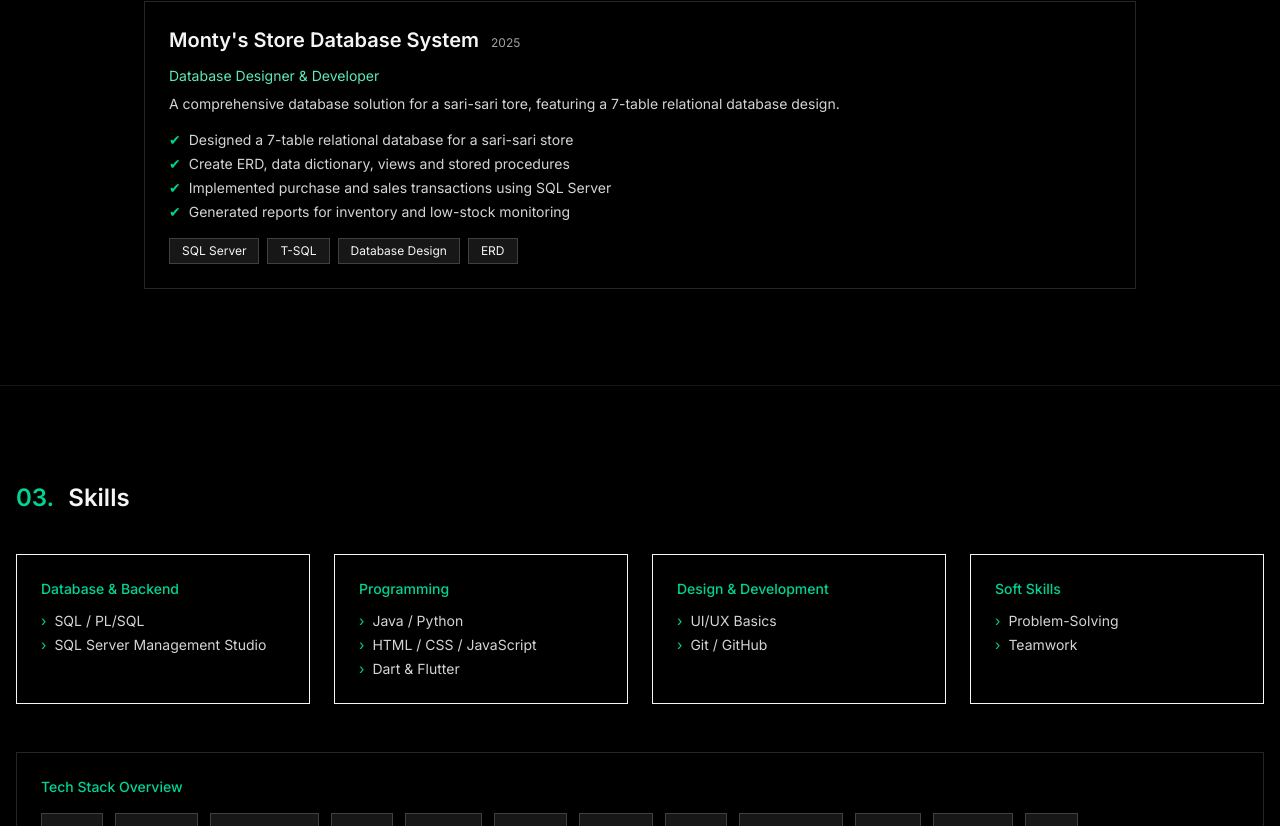
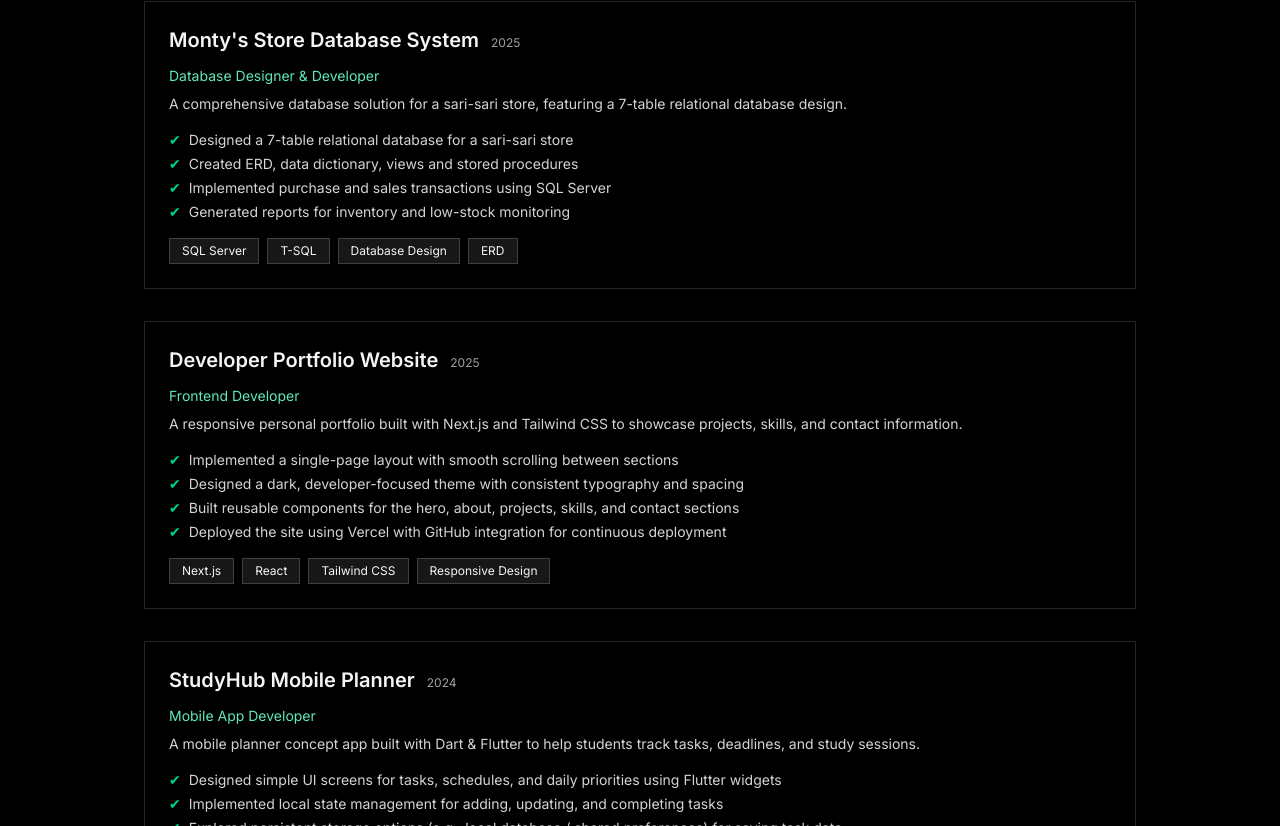
Before and after one commit to corvo-fly/montelibano_nextjs_portfolio, a Next.js app: page / in a window 1280 px wide. Shown: the part 2134-2960 px from the top of the page. Built offline with nearby package versions, Linux system fonts and the light colour scheme.

Commit message:
update project and readme

```diff
--- a/components/projects.jsx
+++ b/components/projects.jsx
@@ -5,25 +5,62 @@ const projects = [
         title: "Monty's Store Database System",
         year: "2025",
         role: "Database Designer & Developer",
-        description: "A comprehensive database solution for a sari-sari tore, featuring a 7-table relational database design.",
+        description:
+        "A comprehensive database solution for a sari-sari store, featuring a 7-table relational database design.",
         bullets: [
             "Designed a 7-table relational database for a sari-sari store",
-            "Create ERD, data dictionary, views and stored procedures",
+            "Created ERD, data dictionary, views and stored procedures",
             "Implemented purchase and sales transactions using SQL Server",
             "Generated reports for inventory and low-stock monitoring",
             ],
         tags: ["SQL Server", "T-SQL", "Database Design", "ERD"],
+        link: "/Montelibano_Data.pdf",
+    },
+    {
+        title: "Developer Portfolio Website",
+        year: "2025",
+        role: "Frontend Developer",
+        description:
+        "A responsive personal portfolio built with Next.js and Tailwind CSS to showcase projects, skills, and contact information.",
+        bullets: [
+            "Implemented a single-page layout with smooth scrolling between sections",
+            "Designed a dark, developer-focused theme with consistent typography and spacing",
+            "Built reusable components for the hero, about, projects, skills, and contact sections",
+            "Deployed the site using Vercel with GitHub integration for continuous deployment",
+        ],
+        tags: ["Next.js", "React", "Tailwind CSS", "Responsive Design"],
+        link: "https://github.com/corvo-fly/montelibano_nextjs_portfolio",
+    },
+    {
+        title: "StudyHub Mobile Planner",
+        year: "2024",
+        role: "Mobile App Developer",
+        description:
+        "A mobile planner concept app built with Dart & Flutter to help students track tasks, deadlines, and study sessions.",
+        bullets: [
+            "Designed simple UI screens for tasks, schedules, and daily priorities using Flutter widgets",
+            "Implemented local state management for adding, updating, and completing tasks",
+            "Explored persistent storage options (e.g., local database / shared preferences) for saving task data",
+            "Practiced structuring Flutter projects with clear separation between UI and logic layers",
+        ],
+        tags: ["Dart", "Flutter", "Mobile UI", "State Management"],
+        link: undefined,
     },
 
 // put more upcoming projects here in the future :)
+];
 
-]
+export default function Projects() {
+    const handleProjectClick = (link) => {
+        if (!link) return;
+        window.open(link, "_blank");
+    };
 
-export default function Projects(){
 return (
     <section
         id="projects"
-        className="bg-black text-neutral-100 py-24 border-t border-neutral-900">
+        className="bg-black text-neutral-100 py-24 border-t border-neutral-900"
+        >
     <div className="max-w-5xl mx-auto px-4">
         <h2 className="text-xl md:text-2xl font-semibold mb-10">
             <span className="text-emerald-400 mr-2">02.</span> Projects
@@ -33,8 +70,13 @@ export default function Projects(){
             {projects.map((project) => (
             <article
                 key={project.title}
-                            className="border border-neutral-800 px-6 py-6 hover:border-emerald-400 hover:shadow-[0_0_30px_rgba(16,185,129,0.35)] transition-all cursor-pointer"
-                            onClick={() => window.open('/Montelibano_Data.pdf', '_blank')}>
+                className={`border border-neutral-800 px-6 py-6 transition-all ${
+                project.link
+                ? "hover:border-emerald-400 hover:shadow-[0_0_30px_rgba(16,185,129,0.35)] cursor-pointer"
+                : ""
+            }`}
+            onClick={() => handleProjectClick(project.link)}
+            >
                 <header className="mb-3 flex items-baseline gap-3">
                     <h3 className="text-lg md:text-xl font-semibold">
                     {project.title}
@@ -44,9 +86,7 @@ export default function Projects(){
                         </span>
                 </header>
 
-                            <p className="text-emerald-300 text-sm mb-2">
-                                {project.role}
-                            </p>
+                <p className="text-emerald-300 text-sm mb-2">{project.role}</p>
 
                 <p className="text-sm text-neutral-300 mb-4">
                     {project.description}
@@ -63,8 +103,10 @@ export default function Projects(){
 
                 <div className="flex flex-wrap gap-2 text-xs">
                     {project.tags.map((tag) => (
-                                    <span key={tag}
-                                    className="px-3 py-1 border border-neutral-700 bg-neutral-900 hover:border-emerald-400 hover:text-emerald-300 transition-colors">
+                        <span
+                            key={tag}
+                            className="px-3 py-1 border border-neutral-700 bg-neutral-900 hover:border-emerald-400 hover:text-emerald-300 transition-colors"
+                        >
                             {tag}
                         </span>
                     ))}
```
Also changed, not shown: 1 other file (tests, documents, lock files or other folders). Lines whose indentation alone changed are shown as unchanged.
